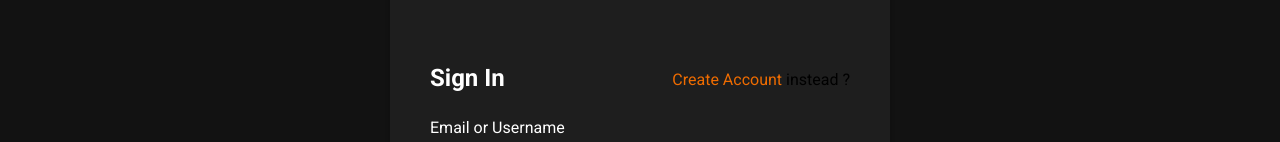
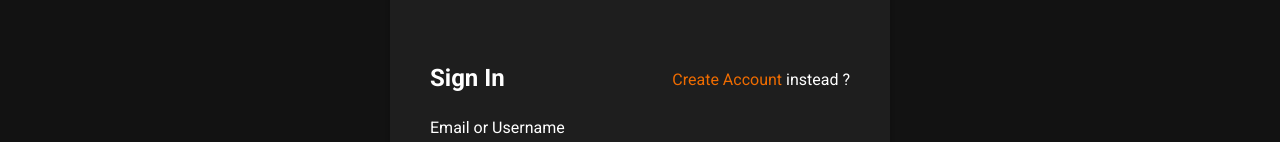
Before and after one commit to Abir-Bouhriz/Postman-UI-Clone, a Vue app: page /signup in a window 1280 px wide. Shown: the part 217-359 px from the top of the page. Built offline with nearby package versions, Linux system fonts and the light colour scheme.

Commit message:
screenshots

```diff
--- a/src/components/Navbar.vue
+++ b/src/components/Navbar.vue
@@ -97,7 +97,8 @@
             </template>
             <span>Manage accounts</span>
         </v-tooltip>
-        <v-btn elevation="1" color="grey darken-3" class="text-capitalize  subheading font-weight-bold " >
+        <v-btn elevation="1" color="grey darken-3" class="text-capitalize subheading font-weight-bold " >
+            <router-link to="/signup"></router-link>
             <span class="mr-1 grey--text ">Upgrade</span>
             <v-icon class="mr-n2" color="grey">arrow_drop_down</v-icon>
         </v-btn>
--- a/src/views/Home.vue
+++ b/src/views/Home.vue
@@ -3,7 +3,7 @@
      <v-app>
       <v-row>
         <v-col cols="12" lg="3" >
-          <div class="px-3" style="background:#121212; border-right:1px solid grey; height: 2050px;">
+          <div class="px-3" style="border-right:1px solid grey; height: 2050px;">
             <v-text-field
               outlined rounded hide-details dense
               label="Filter"
@@ -44,7 +44,6 @@
 
         <v-col cols="12" lg="9">
           <v-app-bar class="mx-n3" style="border-bottom:1px solid grey;">
-
               <v-btn elevation="1" color="grey darken-3">
                 <span class="text-capitalize">Launchpad</span>
                 <v-icon class="pl-16">close</v-icon>
@@ -57,6 +56,7 @@
               </v-btn>
 
             <v-spacer></v-spacer>
+
             <v-divider vertical></v-divider>
             <v-autocomplete class="ml-3"
               label="No Environment"
@@ -70,15 +70,16 @@
               <v-icon>tune</v-icon>
             </v-btn>
           </v-app-bar>
+
           <div class="mt-10 ml-5">
             <h1 class="mb-4">Good evening!</h1>
             <p class="font-weight-light">Use Launchpad to start something new, pick up where you left off, or explore some resources to help you master Postman.</p>
           </div>
+
           <v-row>
             <v-col cols="12" lg="6">
               <h3 class="ml-5 mt-10 mb-1">Start something new</h3>
               <v-list style="background:transparent;">
-
                 <v-list-item>
                   <v-btn  class="custom-transform-class text-none mr-5 subheading font-weight-bold " >
                     <v-icon class="mr-2">subtitles</v-icon>
@@ -139,6 +140,7 @@
                 <span class="ml-3 font-weight-light">More settings</span>
               </v-btn>
             </v-col>
+
             <v-col cols="12" lg="6">
               <v-card outlined class="mt-6 mr-10 pa-3">
                 <h3 class="ml-5 mt-5 ">Work smarter with Postman</h3>
@@ -177,6 +179,7 @@
                   </v-btn>
                 </div>
               </v-card>
+
               <v-card outlined class="mt-5 mr-10 pa-3">
                 <h3 class="ml-5 mt-5 ">What's new with Postman</h3>
                 <h4 class="mt-5 ml-7">It's Rocket Fuel for Your API Skills<span class="ml-3 orange--text text--darken-3 px-1" style="border:1px solid #EF6C00">New</span></h4>
@@ -192,12 +195,14 @@
                 <v-btn class="ml-4 orange--text text--darken-3 custom-transform-class text-none"> Join the hack</v-btn>
                 <v-divider class="mx-5 mt-2"></v-divider>
               </v-card>
+
               <v-card outlined class="mt-5 mr-10 pa-3">
                 <h3 class="ml-5 mt-5 ">Join a team from your org</h3>
                 <p class="ml-5 mt-4 font-weight-light">You're not a part of a team. Create a new one to start collaborating.
                 </p>
                 <v-btn class="ml-2 orange--text text--darken-3 custom-transform-class text-none"> Invite people to collaborate with you</v-btn>
               </v-card>
+
               <v-card outlined class="my-5 mr-10 pa-3">
                 <h3 class="ml-5 mt-5 ">Discover</h3>
                 <p class="ml-5 mt-4 font-weight-light">Explore some templates and public APIs you might find useful.
--- a/src/views/SignUp.vue
+++ b/src/views/SignUp.vue
@@ -16,7 +16,7 @@
                     <h2>Sign In</h2>
                   </v-col>
                   <v-col>
-                    <p text class="text-right orange--text text--darken-3 mt-2">Create Account <span class="black--text">instead ?</span></p>
+                    <p text class="text-right orange--text text--darken-3 mt-2">Create Account <span class="white--text">instead ?</span></p>
                   </v-col>
                 </v-row>
                 <p class="mt-2">Email or Username</p>
```
Also changed, not shown: screenshots/form.png (added), screenshots/signIn.jpg. Lines whose indentation alone changed are shown as unchanged.
